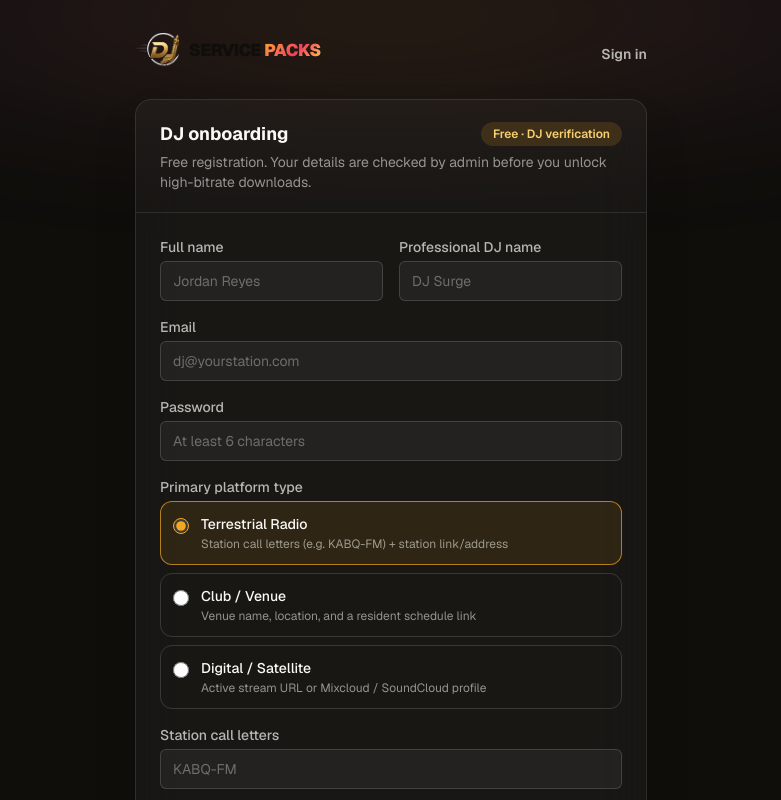
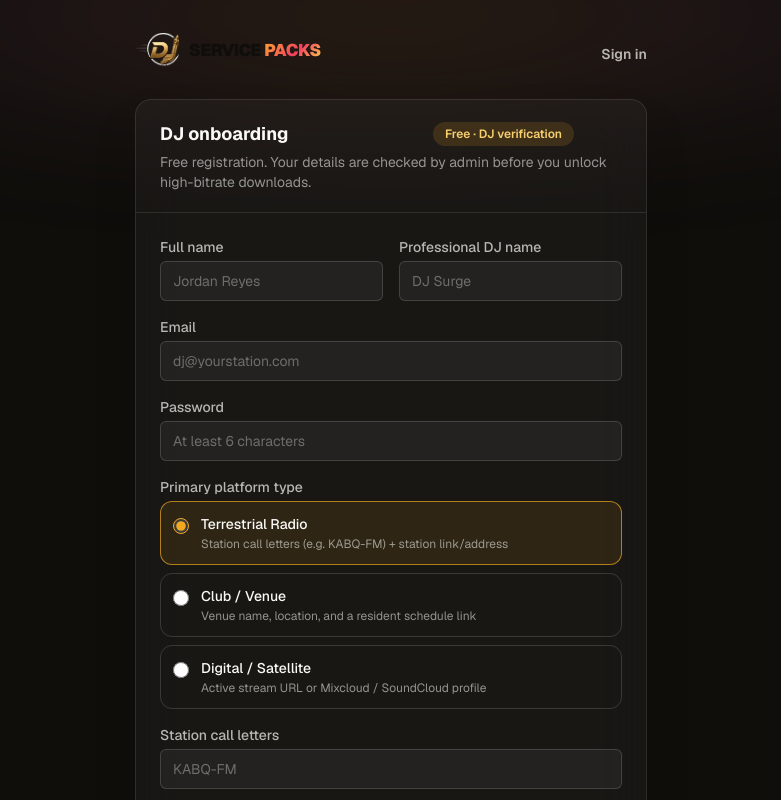
Before and after one commit to dgc-lab/djservicepacks, a Next.js app: page /onboarding/dj in a window 1280 px wide. Shown: the top 800 px of the page, without its empty margins (249-1030 px from the left). Built offline with nearby package versions, Linux system fonts and the light colour scheme; no server answers.

Commit message:
Round 9c: clear the DJ modal close button from the verification pill

```diff
--- a/src/components/onboarding/DjOnboardingForm.tsx
+++ b/src/components/onboarding/DjOnboardingForm.tsx
@@ -119,7 +119,7 @@ export function DjOnboardingForm() {
   return (
     <div className="overflow-hidden rounded-2xl border border-paper/10 bg-white/[0.04] shadow-2xl backdrop-blur-xl">
       <div className="border-b border-paper/10 px-6 py-5">
-        <div className="flex items-center justify-between gap-3">
+        <div className="flex items-center justify-between gap-3 pr-12">
           <h3 className="text-lg font-bold text-paper">DJ onboarding</h3>
           <span className="shrink-0 rounded-full bg-brand-500/15 px-3 py-1 text-xs font-semibold text-brand-300">
             Free · DJ verification
```
